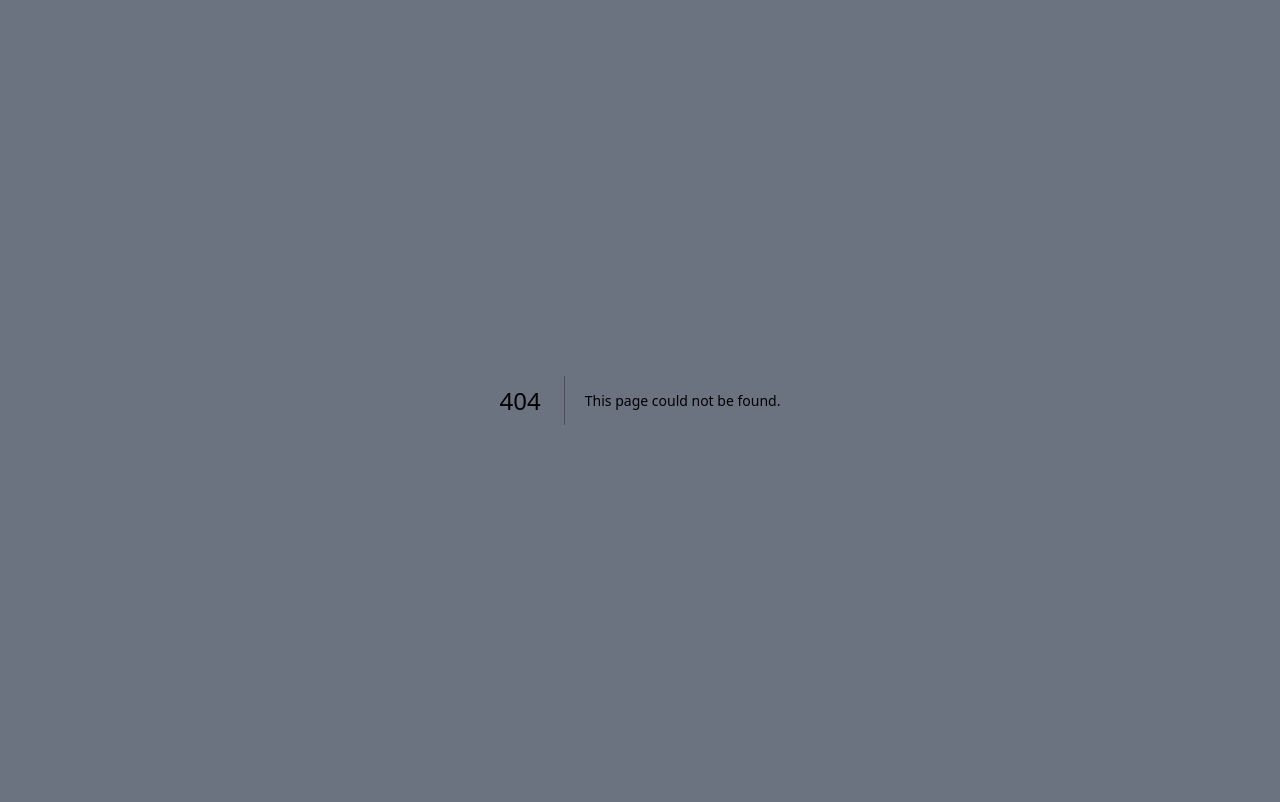
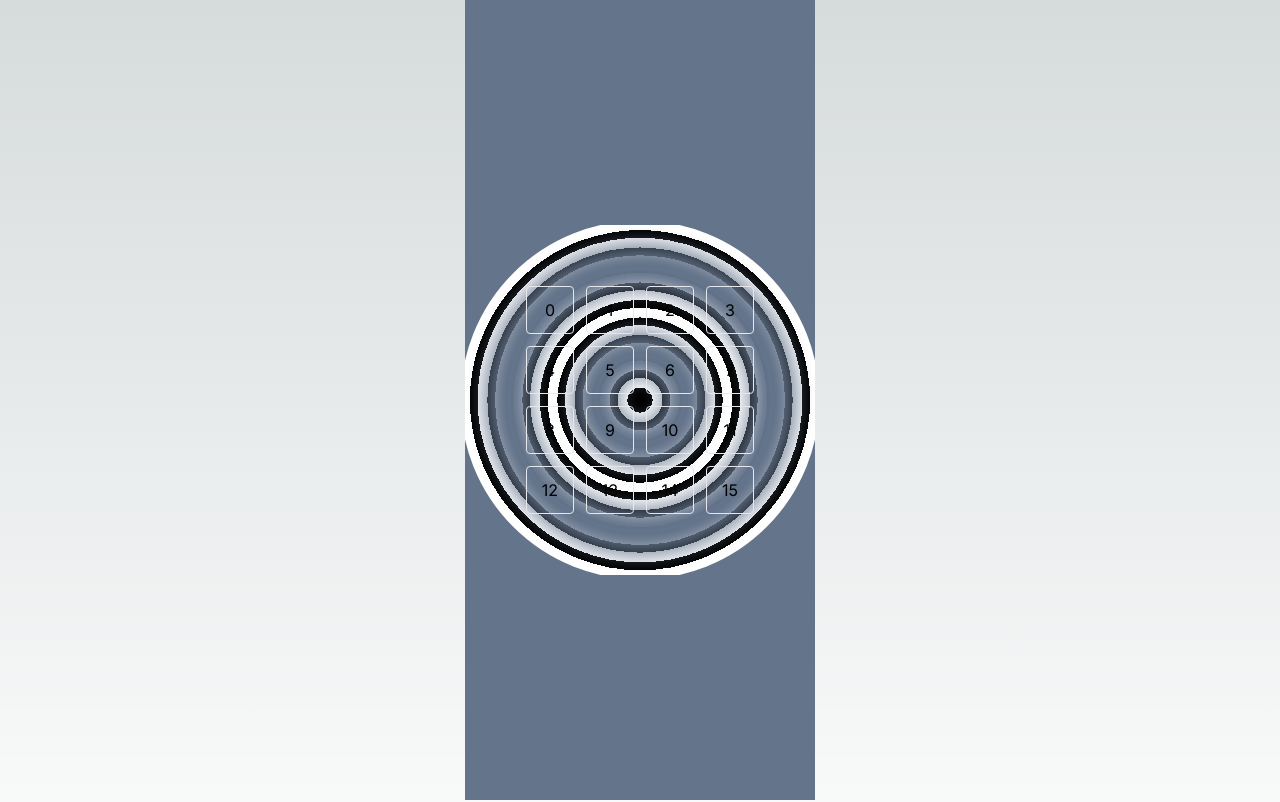
Before and after one commit to silentmass/gammagameapp, a Next.js app: page /grid-test in a window 1280 px wide. Before the commit this address had no page. Shown: the top 802 px of the page. Built offline with nearby package versions, Linux system fonts and the light colour scheme.

Commit message:
More grid layout tuning

```diff
--- /dev/null
+++ b/app/grid-test/layout.tsx
@@ -0,0 +1,17 @@
+import type { Metadata } from 'next';
+import { Inter } from 'next/font/google';
+
+
+const inter = Inter({ subsets: ["latin"] });
+
+export default function RootLayout({ children }: Readonly<{ children: React.ReactNode; }>) {
+    return (
+        <html lang="en">
+            <body className={`${inter.className}`}>
+                <main className='flex flex-col min-h-screen min-w-screen w-full items-center justify-center bg-slate-500'>
+                    {children}
+                </main>
+            </body>
+        </html>
+    );
+}
--- /dev/null
+++ b/app/grid-test/page.tsx
@@ -0,0 +1,18 @@
+'use client'
+import Waves from "@/app/ui/waves";
+export default function Page() {
+    return (
+        <div className="relative">
+            <div className="bg-slate-500"><Waves /></div>
+            <div className="absolute w-full top-1/2 left-1/2 tranform -translate-x-1/2 -translate-y-1/2 bg-rose-500/0">
+                <div className="flex border-0 justify-center p-3">
+                    <div className="grid grid-cols-4 gap-3">
+                        {[...Array(16)].map((e, i) =>
+                            <div key={i} className="flex size-12 border rounded justify-center items-center">{i}</div>
+                        )}
+                    </div>
+                </div>
+            </div>
+        </div>
+    )
+}
--- a/app/ui/sudoku.tsx
+++ b/app/ui/sudoku.tsx
@@ -366,16 +366,18 @@ export default function Sudoku({ children }: { children: React.ReactNode }) {
     return (
         <div id="big" className="flex flex-col gap-y-6 p-3 justify-center items-center " draggable="false">
             <div className="flex relative ">
-                <div className="flex border border-slate-500">{children}</div>
-                <div className="absolute justify-start h-full w-full top-1/2 left-1/2 tranform -translate-x-1/2 -translate-y-1/2 border border-rose-500">
-                    <div className={`grid ${gridCols} border border-sky-500 justify-center items-center w-full h-full`}>
+                <div id='stimulus' className="">{children}</div>
+                <div id='sudoku' className="absolute w-full top-1/2 left-1/2 tranform -translate-x-1/2 -translate-y-1/2">
+                    <div className="flex border-0 justify-center p-3">
+                        <div className={`grid ${gridCols} gap-3`}>
                             {cellMatrixIndices.map((e1, i1) => (e1.map((e2, i2) => (
-                            <div key={e2} className={`flex flex-col size-16 p-0 justify-center items-center border rounded ${solutionBoardValueBackground(e2)} ${getCellBackgroundColor(e2, neighbourCellIndices)} ${activeCellStyle(e2)}`}>
+                                <div key={e2} className={`flex size-16 border rounded p-0 justify-center items-center  ${solutionBoardValueBackground(e2)} ${getCellBackgroundColor(e2, neighbourCellIndices)} ${activeCellStyle(e2)}`}>
                                     <div className="flex justify-center items-center w-full h-full text-xl"><p>{userInputBoardValues[e2] !== 0 ? userInputBoardValues[e2] : ''}</p></div>
                                     <div className={`flex pr-1 pb-1 justify-end items-end w-full text-sm ${isVisibleSolution ? '' : 'hidden'}`}><p className="p-0">{boardValue(i1, i2)}</p></div>
                                 </div>
                             ))
                             ))}
+                        </div>
                     </div>
                 </div>
             </div>
```
Lines whose indentation alone changed are shown as unchanged.
